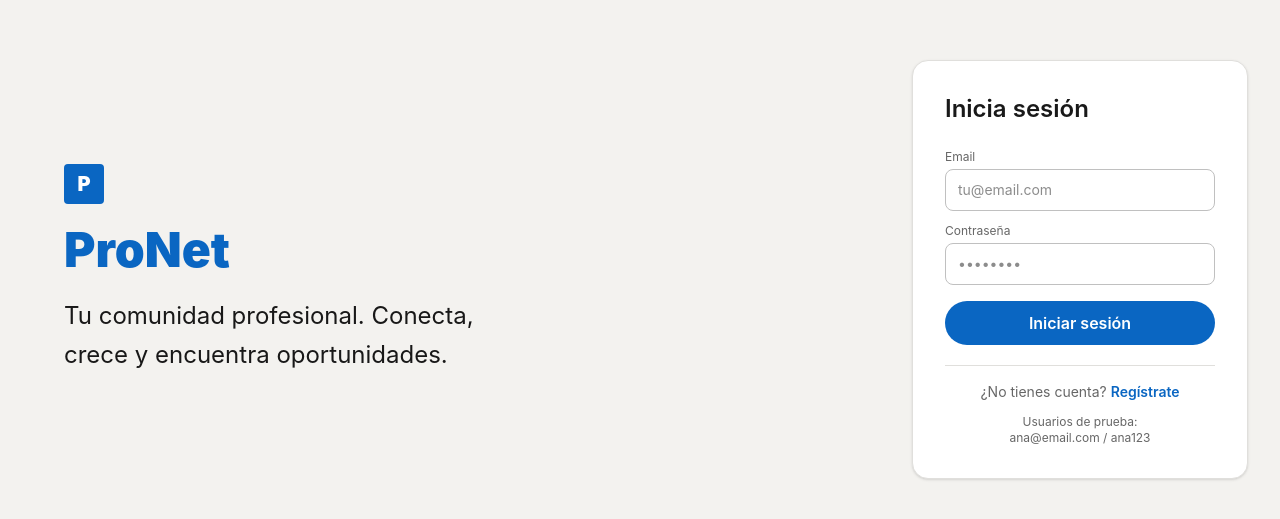
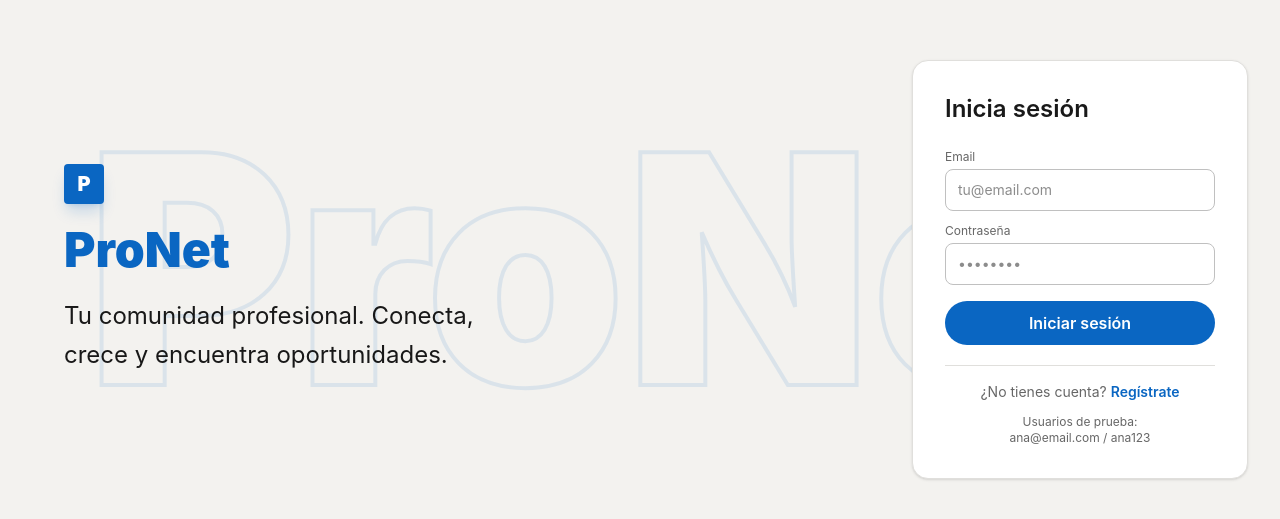
Before and after one commit to camiloaacevedo/pronet-graph, a Next.js app: page / in a window 1280 px wide. Shown: the part 131-650 px from the top of the page. Built offline with nearby package versions, Linux system fonts and the light colour scheme.

Commit message:
Fondo login

```diff
--- a/src/components/auth/Login.tsx
+++ b/src/components/auth/Login.tsx
@@ -40,9 +40,22 @@ export default function Login() {
   }
 
   return (
-    <div className="min-h-screen bg-[#f3f2ef] flex">
-      <div className="hidden lg:flex flex-col justify-center px-16 flex-1">
-        <div className="w-10 h-10 bg-[#0a66c2] rounded flex items-center justify-center mb-4">
+    <div className="min-h-screen bg-[#f3f2ef] flex relative overflow-hidden">
+      {/* Fondo cristalino con las letras ProNet */}
+      <div className="absolute inset-0 flex items-center justify-center z-0 pointer-events-none select-none">
+        <h1
+          className="text-[25vw] font-black opacity-10"
+          style={{
+            WebkitTextFillColor: 'transparent',
+            WebkitTextStroke: 'min(1vw, 4px) var(--primary)'
+          }}
+        >
+          ProNet
+        </h1>
+      </div>
+
+      <div className="hidden lg:flex flex-col justify-center px-16 flex-1 relative z-10">
+        <div className="w-10 h-10 bg-[#0a66c2] rounded flex items-center justify-center mb-4 shadow-lg shadow-[#0a66c2]/20">
           <span className="text-white font-black text-xl">P</span>
         </div>
         <h1 className="text-5xl font-black text-[#0a66c2] leading-tight mb-4">ProNet</h1>
@@ -51,7 +64,7 @@ export default function Login() {
         </p>
       </div>
 
-      <div className="flex flex-col justify-center px-8 py-12 w-full lg:w-[400px] lg:flex-shrink-0">
+      <div className="flex flex-col justify-center px-8 py-12 w-full lg:w-[400px] lg:flex-shrink-0 relative z-10">
         <div className="bg-white rounded-2xl border border-[#e0dfdc] p-8 shadow-sm">
           <h2 className="text-2xl font-semibold mb-6">
             {modo === 'login' ? 'Inicia sesión' : 'Únete a ProNet'}
```
